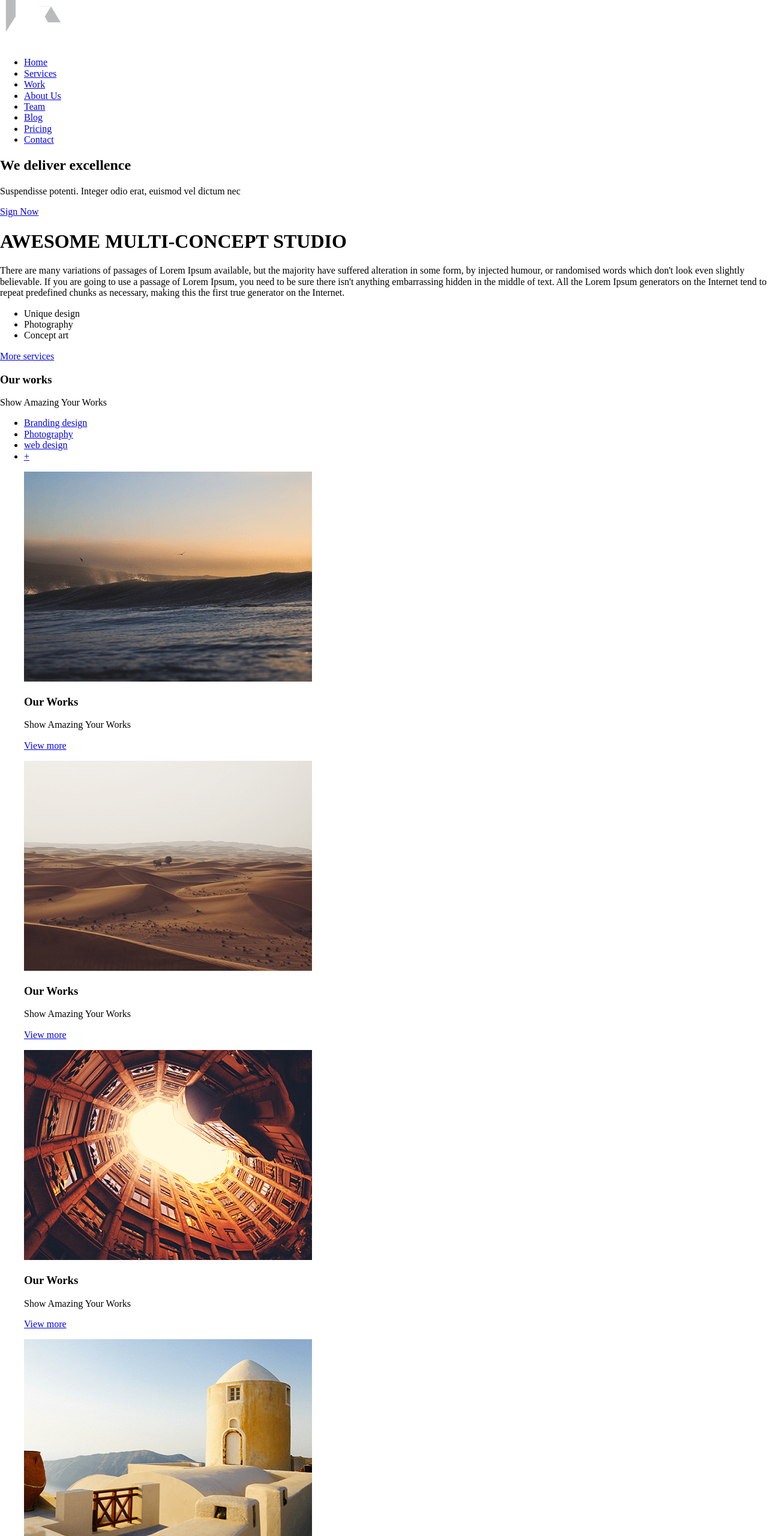
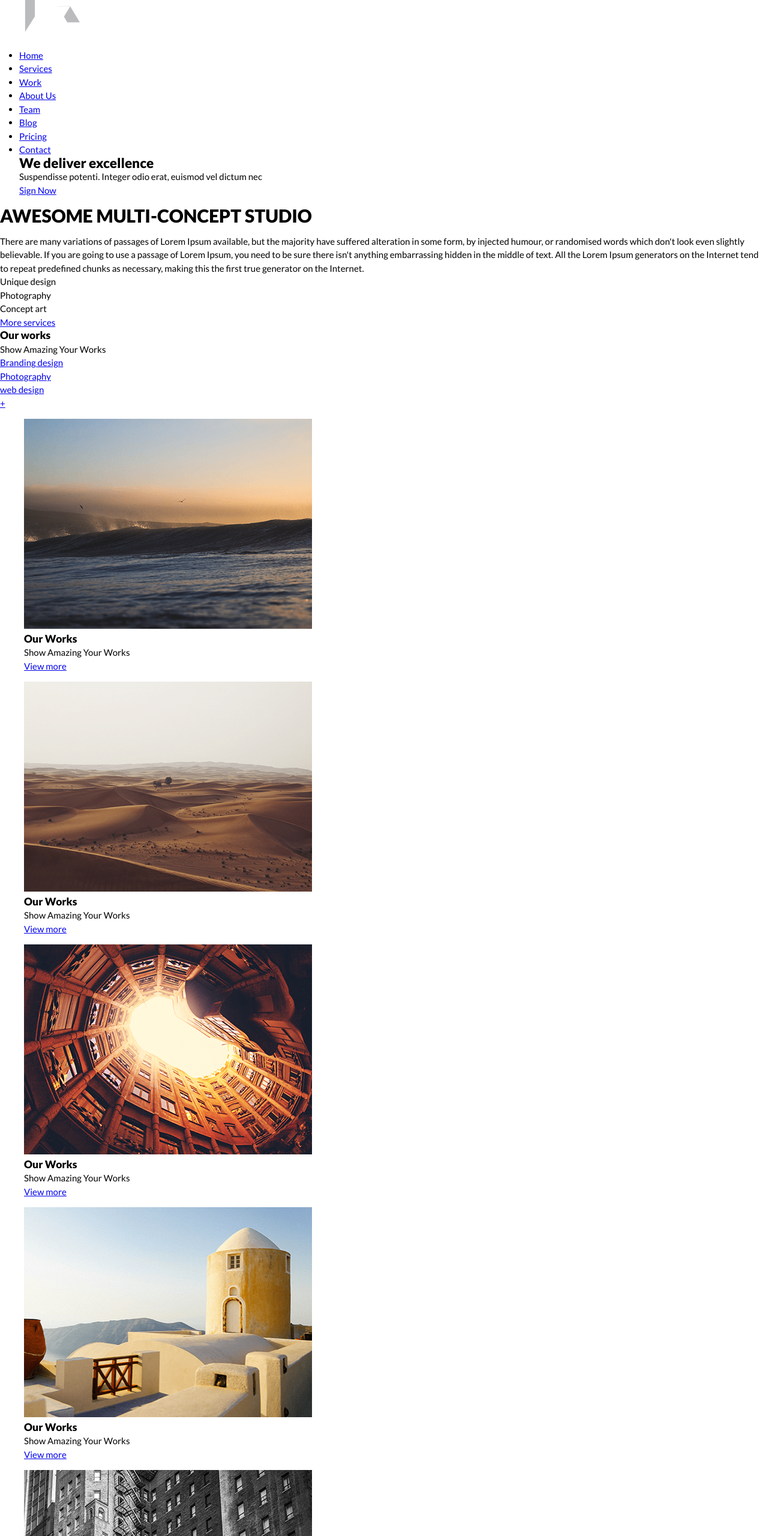
Before and after one commit to SokolovAG/Maglic-LandingPage, a website: page index.html in a window 1280 px wide. Shown: the top 2560 px of the page at 60% size. Drawn offline with nearby package versions, Linux system fonts and the light colour scheme; files that its build step writes are made by us from their sources.

Commit message:
less components structure

```diff
--- a/gulpfile.js
+++ b/gulpfile.js
@@ -3,6 +3,6 @@ var less = require("gulp-less");
 
 gulp.task("less", function() {
     gulp.src("less/style.less")
-    .pipe(less())
+    pipe(less())
     pipe(gulp.dest("css"));
     });
--- a/index.html
+++ b/index.html
@@ -49,8 +49,8 @@
         <h2 class="header__slogan  header__slogan--title">We deliver excellence</h2>
         <p class="header__slogan  header__slogan--text">Suspendisse potenti. Integer odio erat, euismod vel dictum nec</p>
       </div>
-      <div class="sign-button">
-        <a href="#" class="sign-button__link">Sign Now</a>
+      <div class="header__sign">
+        <a href="#" class="header__sign-link">Sign Now</a>
       </div>
     </div>
   </header>
--- a/less/blocks/header.less
+++ b/less/blocks/header.less
@@ -0,0 +1,6 @@
+.header-wrapper {
+    width: 95%;
+    min-width: 1024px;
+    max-width: 1500px;
+    margin: 0 auto;
+}
--- a/less/global/global.less
+++ b/less/global/global.less
@@ -0,0 +1,11 @@
+* {
+    margin: 0;
+    padding: 0;
+}
+
+body {
+    line-height: 1.5em;
+    font-family: 'Lato', Tahoma, sans-serif;
+    font-size: 15px;
+    background: #fff;
+}
--- a/less/style.less
+++ b/less/style.less
@@ -0,0 +1,13 @@
+@import "variables.less";
+
+@import "global/global.less";
+
+@import "blocks/about.less";
+@import "blocks/achievments.less";
+@import "blocks/features.less";
+@import "blocks/feed.less";
+@import "blocks/header.less";
+@import "blocks/main-nav.less";
+@import "blocks/portfolio.less";
+@import "blocks/service.less";
+@import "blocks/team.less";
--- a/package.json
+++ b/package.json
@@ -4,6 +4,7 @@
   "version": "1.0.0",
   "main": "gulpfile.js",
   "dependencies": {
+    "gulp": "^3.9.1",
     "gulp-less": "^3.3.2"
   },
   "devDependencies": {},
```
Also changed, not shown: css/style.css (deleted), less/blocks/about.less (added), less/blocks/achievments.less (added), less/blocks/features.less (added), less/blocks/feed.less (added), less/blocks/main-nav.less (added), less/blocks/portfolio.less (added), less/blocks/service.less (added), less/blocks/team.less (added), 1 other file.
